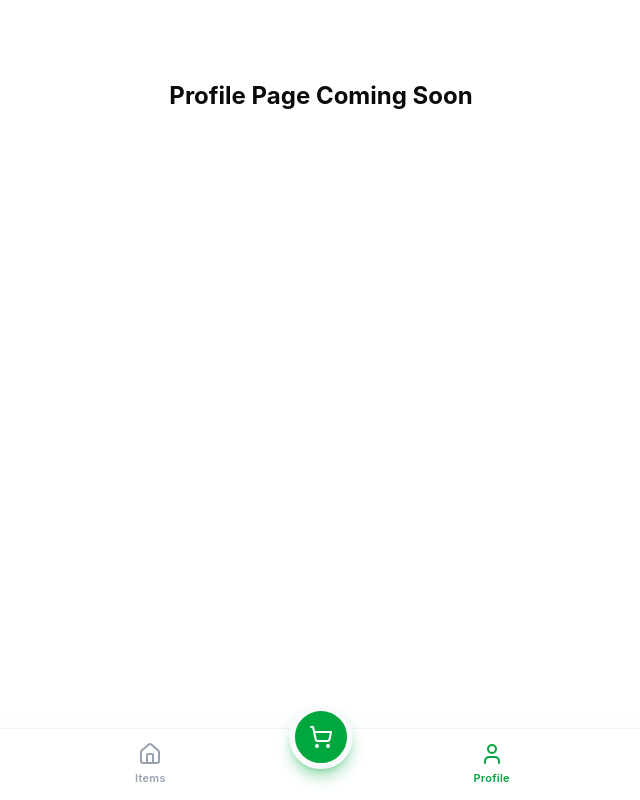
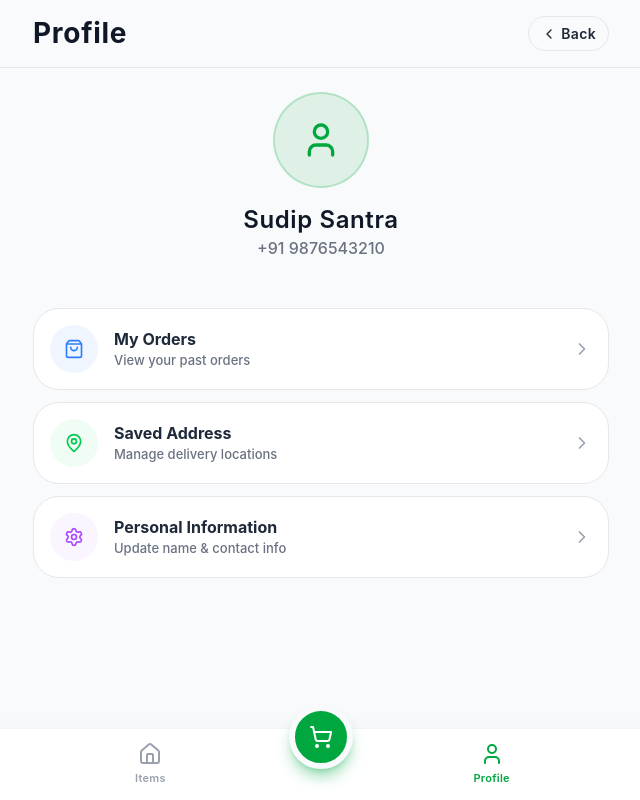
Before and after one commit to intalixx/food-delivery-app, a React app in the folder frontend/: page /profile in a window 1280 px wide. Shown: the whole page, without its empty margins (319-959 px from the left). Built offline with nearby package versions, Linux system fonts and the light colour scheme; the HTML template or start-up script is replaced by a standard one.

Commit message:
profile page ui added

```diff
--- a/frontend/src/App.tsx
+++ b/frontend/src/App.tsx
@@ -1,6 +1,7 @@
 import { Routes, Route } from 'react-router-dom'
 import HomePage from '@/pages/HomePage'
 import CartPage from '@/pages/CartPage'
+import ProfilePage from '@/pages/ProfilePage'
 import Navbar from '@/components/shared/Navbar'
 import { Toaster } from 'sonner'
 
@@ -10,7 +11,7 @@ function App() {
       <Routes>
         <Route path="/" element={<HomePage />} />
         <Route path="/cart" element={<CartPage />} />
-        <Route path="/profile" element={<div className="p-8 text-center pt-20 text-2xl font-bold dark:text-white">Profile Page Coming Soon</div>} />
+        <Route path="/profile" element={<ProfilePage />} />
       </Routes>
       <Toaster position="top-center" richColors />
       <Navbar />
--- a/frontend/src/pages/CartPage.tsx
+++ b/frontend/src/pages/CartPage.tsx
@@ -37,7 +37,7 @@ export default function CartPage() {
     return (
         <div className="flex flex-col min-h-screen bg-gray-50 dark:bg-gray-950 font-sans relative pb-24">
             {/* Standard Clean Header */}
-            <div className="pt-6 pb-2 px-4 md:px-6">
+            <div className="p-4 border-b border-gray-200 dark:border-gray-800">
                 <div className="flex items-center justify-between max-w-xl mx-auto w-full">
                     <h1 className="text-3xl md:text-[28px] font-bold tracking-wide text-gray-900 dark:text-white">Cart</h1>
                     <div className="flex items-center gap-2">
--- /dev/null
+++ b/frontend/src/pages/ProfilePage.tsx
@@ -0,0 +1,74 @@
+import { User, ShoppingBag, MapPin, Settings, ChevronRight, ChevronLeft } from 'lucide-react';
+import { Link, useNavigate } from 'react-router-dom';
+
+export default function ProfilePage() {
+    const navigate = useNavigate();
+
+    return (
+        <div className="flex flex-col min-h-screen bg-gray-50 dark:bg-gray-950 font-sans relative pb-24">
+            {/* Standard Clean Header */}
+            <div className="p-4 border-b border-gray-200 dark:border-gray-800">
+                <div className="flex items-center justify-between max-w-xl mx-auto w-full">
+                    <h1 className="text-3xl md:text-[28px] font-bold tracking-wide text-gray-900 dark:text-white">Profile</h1>
+                    <button onClick={() => navigate(-1)} className="flex items-center py-1.5 px-3 rounded-full hover:bg-gray-200 dark:hover:bg-gray-800 transition-colors cursor-pointer text-gray-800 dark:text-gray-200 border border-gray-200 dark:border-gray-700">
+                        <ChevronLeft className="w-4 h-4 mr-1" />
+                        <span className="text-[14px] font-semibold tracking-wide">Back</span>
+                    </button>
+                </div>
+            </div>
+
+            {/* Main Content Container */}
+            <div className="flex flex-col w-full max-w-xl mx-auto px-4 md:px-0 pt-6 pb-16 gap-8">
+
+                {/* Profile Header Section */}
+                <div className="flex flex-col items-center justify-center">
+                    <div className="w-24 h-24 bg-primary/10 rounded-full flex items-center justify-center mb-4 border-2 border-primary/20">
+                        <User className="w-10 h-10 text-primary" />
+                    </div>
+                    <h2 className="text-2xl font-semibold text-gray-900 dark:text-white tracking-wide">Sudip Santra</h2>
+                    <p className="text-gray-500 font-medium">+91 9876543210</p>
+                </div>
+
+                {/* Options Section */}
+                <div className="flex flex-col gap-3 mt-4">
+                    {/* My Orders */}
+                    <Link to="/profile/orders" className="flex items-center bg-white dark:bg-gray-900 rounded-4xl p-4 border border-gray-200 dark:border-gray-700 hover:shadow-sm transition-all group cursor-pointer active:scale-[0.98]">
+                        <div className="w-12 h-12 rounded-full bg-blue-50 dark:bg-blue-900/30 flex items-center justify-center mr-4">
+                            <ShoppingBag className="w-5 h-5 text-blue-500 dark:text-blue-400" />
+                        </div>
+                        <div className="flex-1">
+                            <h3 className="text-[16px] font-bold text-gray-800 dark:text-white">My Orders</h3>
+                            <p className="text-[13px] text-gray-500 font-medium">View your past orders</p>
+                        </div>
+                        <ChevronRight className="w-5 h-5 text-gray-400 group-hover:text-primary transition-colors" />
+                    </Link>
+
+                    {/* Saved Address */}
+                    <Link to="/profile/address" className="flex items-center bg-white dark:bg-gray-900 rounded-4xl p-4 border border-gray-200 dark:border-gray-700 hover:shadow-sm transition-all group cursor-pointer active:scale-[0.98]">
+                        <div className="w-12 h-12 rounded-full bg-green-50 dark:bg-green-900/30 flex items-center justify-center mr-4">
+                            <MapPin className="w-5 h-5 text-green-500 dark:text-green-400" />
+                        </div>
+                        <div className="flex-1">
+                            <h3 className="text-[16px] font-bold text-gray-800 dark:text-white">Saved Address</h3>
+                            <p className="text-[13px] text-gray-500 font-medium">Manage delivery locations</p>
+                        </div>
+                        <ChevronRight className="w-5 h-5 text-gray-400 group-hover:text-primary transition-colors" />
+                    </Link>
+
+                    {/* Personal Information */}
+                    <Link to="/profile/personal-info" className="flex items-center bg-white dark:bg-gray-900 rounded-4xl p-4 border border-gray-200 dark:border-gray-700 hover:shadow-sm transition-all group cursor-pointer active:scale-[0.98]">
+                        <div className="w-12 h-12 rounded-full bg-purple-50 dark:bg-purple-900/30 flex items-center justify-center mr-4">
+                            <Settings className="w-5 h-5 text-purple-500 dark:text-purple-400" />
+                        </div>
+                        <div className="flex-1">
+                            <h3 className="text-[16px] font-bold text-gray-800 dark:text-white">Personal Information</h3>
+                            <p className="text-[13px] text-gray-500 font-medium">Update name & contact info</p>
+                        </div>
+                        <ChevronRight className="w-5 h-5 text-gray-400 group-hover:text-primary transition-colors" />
+                    </Link>
+                </div>
+
+            </div>
+        </div>
+    );
+}
```
